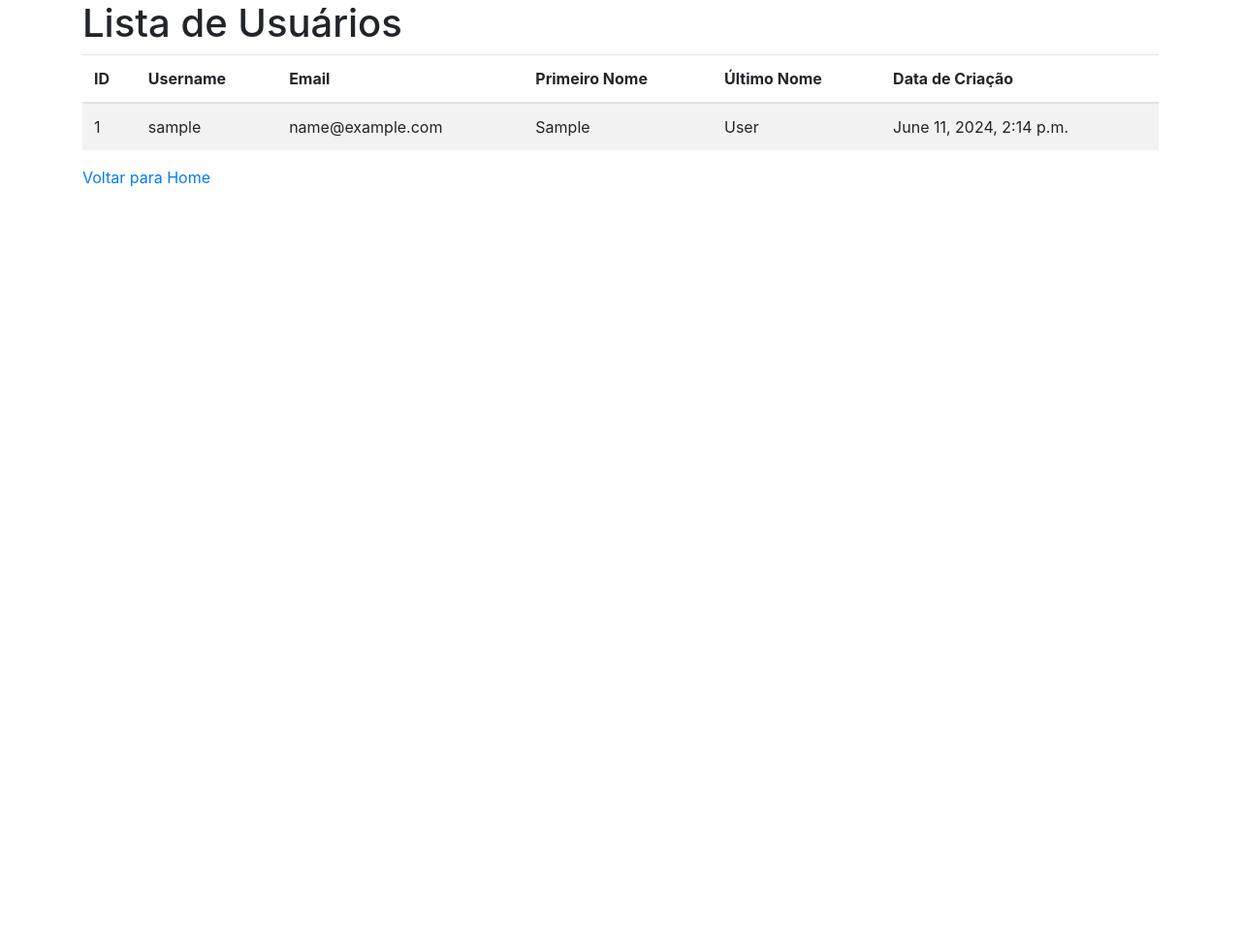
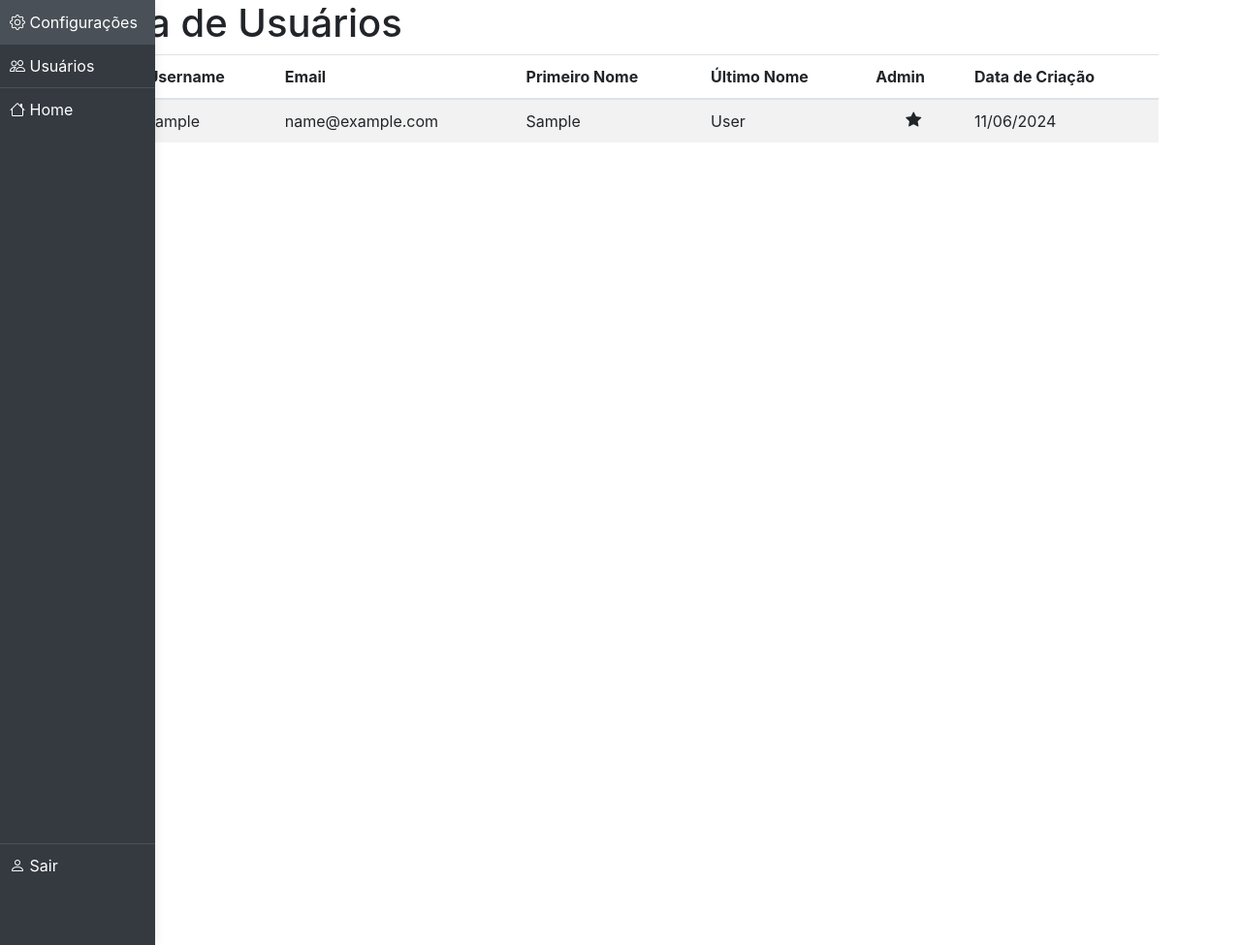
Before and after one commit to Pdr9/atividade-reservas, a Django app: page /lista_usuarios/ in a window 1280 px wide. Shown: the whole page at 97% size. Run offline with Django 4.2, Linux system fonts and the light colour scheme; the visitor is signed in with stand-in values (Sample User, id 1); data comes from the database, SQL or seed files in the repository; some libraries are stand-ins or nearby versions.

Commit message:
sidebar and icons

```diff
--- a/core/templates/core/lista_usuarios.html
+++ b/core/templates/core/lista_usuarios.html
@@ -1,11 +1,53 @@
-<!DOCTYPE html>
 <html lang="en">
    <head>
       <meta charset="UTF-8">
       <title>Lista de Usuários</title>
       <link rel="stylesheet" href="https://maxcdn.bootstrapcdn.com/bootstrap/4.5.2/css/bootstrap.min.css">
+      <link href="https://cdn.jsdelivr.net/npm/bootstrap-icons@1.7.2/font/bootstrap-icons.css" rel="stylesheet">
    </head>
    <body>
+      <style>
+         .sidebar {
+            position: fixed;
+            top: 0;
+            bottom: 0;
+            height: 100%;
+            width: 160px;
+            background-color: #343a40;
+            box-shadow: 0px 0px 10px rgba(0, 0, 0, 0.1);
+            }
+         .sidebar a {
+            padding: 10px;
+            display: block;
+            color: #fff;
+            border-top: 1px solid #495057;
+            transition: background-color 0.3s;
+         }
+         .sidebar a:hover {
+            background-color: #495057;
+         }
+         .sidebar .nav-item:last-child .nav-link {
+            margin-top: 735px;
+         }
+      </style>
+   </head>
+   <body>
+      <nav class="sidebar">
+         <ul class="nav flex-column">
+            <li class="nav-item">
+               <a class="nav-link" href="#"><i class="bi bi-gear"></i> Configurações</a>
+            </li>
+            <li class="nav-item">
+               <a class="nav-link" href="{% url 'lista_usuarios' %}"><i class="bi bi-people"></i> Usuários</a>
+            </li>
+            <li class="nav-item">
+               <a class="nav-link" href="{% url 'home' %}"><i class="bi bi-house"></i> Home</a>
+            </li>
+            <li class="nav-item">
+               <a class="nav-link" href="{% url 'logout' %}"><i class="bi bi-person"></i> Sair</a>
+            </li>
+         </ul>
+      </nav>
       <div class="container">
          <h1>Lista de Usuários</h1>
          <table class="table table-striped">
@@ -16,6 +58,7 @@
                   <th>Email</th>
                   <th>Primeiro Nome</th>
                   <th>Último Nome</th>
+                  <th>Admin</th>
                   <th>Data de Criação</th>
                </tr>
             </thead>
@@ -27,12 +70,13 @@
                   <td>{{ usuario.email }}</td>
                   <td>{{ usuario.first_name }}</td>
                   <td>{{ usuario.last_name }}</td>
-                    <td>{{ usuario.date_joined }}</td>
+                  <td class="text-center">{% if usuario.is_staff %}<i class="bi bi-star-fill"></i>{% endif %}</td>
+                  <td>{{ usuario.date_joined|date:"d/m/Y" }}</td>
                </tr>
                {% endfor %}
             </tbody>
          </table>
-        <a href="{% url 'home' %}">Voltar para Home</a>
+         <a href="{% url 'home' %}" class="btn btn-success"><i class="bi bi-arrow-return-left"></i></a>
       </div>
    </body>
 </html>
--- a/users/templates/login.html
+++ b/users/templates/login.html
@@ -42,7 +42,6 @@
             </div>
          </div>
       </div>
-
       <!-- Incluindo JS do Bootstrap e jQuery -->
       <script src="https://code.jquery.com/jquery-3.5.1.slim.min.js"></script>
       <script src="https://cdn.jsdelivr.net/npm/@popperjs/core@2.9.2/dist/umd/popper.min.js"></script>
--- a/users/views.py
+++ b/users/views.py
@@ -11,6 +11,9 @@ def cadastro(request):
         username = request.POST.get('username')
         email = request.POST.get('email')
         senha = request.POST.get('senha')
+        first_name = request.POST.get('first_name')
+        last_name = request.POST.get('last_name')
+
 
         user = User.objects.filter(username=username).first()
 
@@ -18,7 +21,7 @@ def cadastro(request):
             error_message = 'Já existe um usuário com esse username'
             return render(request, 'cadastro.html', {'error_message': error_message})
 
-        user = User.objects.create_superuser(username=username, email=email, password=senha)
+        user = User.objects.create_user(username=username, email=email, password=senha, first_name=first_name, last_name=last_name)
         user.save()
         return redirect('login')
 
```
Also changed, not shown: core/templates/core/detail.html (+11 -23 lines), core/templates/core/form.html (+18 -24 lines), core/templates/core/home.html (+10 -21 lines), users/templates/cadastro.html (+8 -1 lines). Lines whose indentation alone changed are shown as unchanged.
